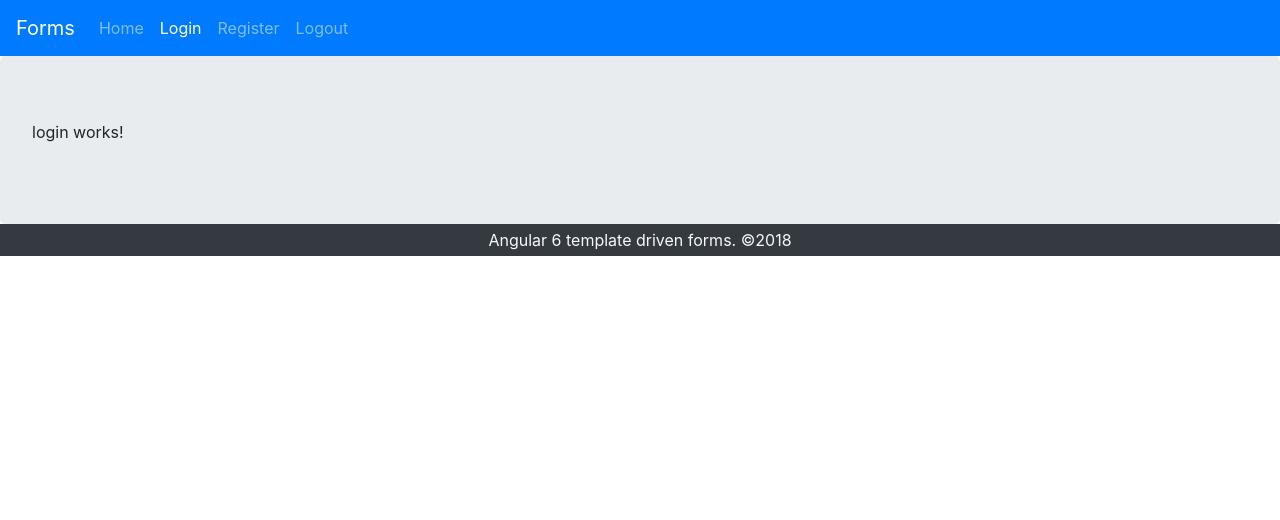
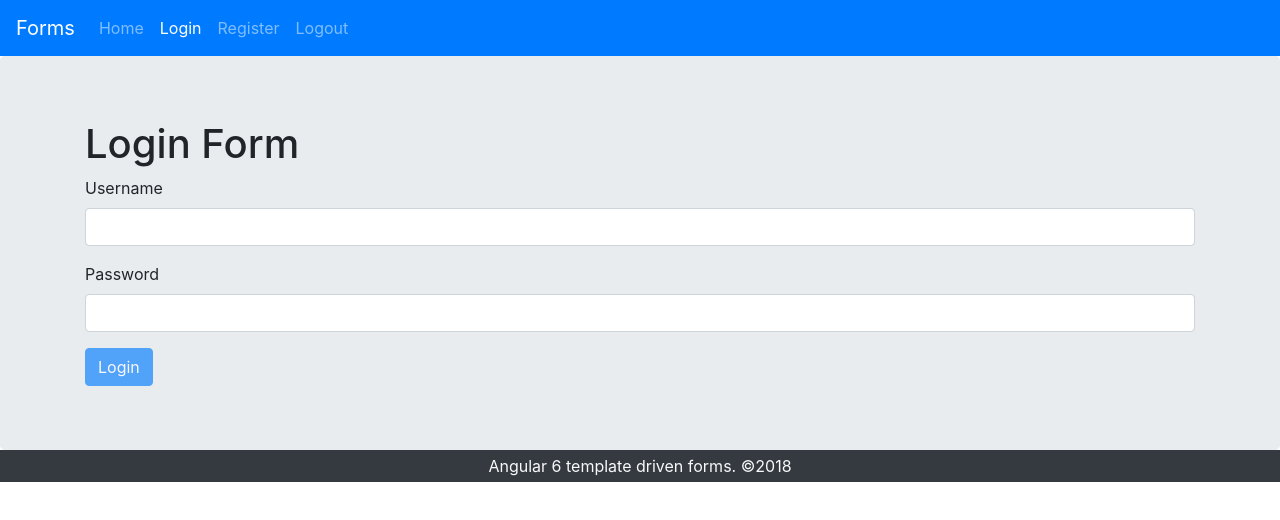
Before and after one commit to todorgarnev/angular-template-forms, an Angular app: page /login in a window 1280 px wide. Shown: the top 520 px of the page. Built offline with nearby package versions, Linux system fonts and the light colour scheme.

Commit message:
Added form validation

```diff
--- a/src/app/authentication/login/login.component.html
+++ b/src/app/authentication/login/login.component.html
@@ -1,3 +1,20 @@
-<p>
-  login works!
-</p>
+<div class="container">
+  <h1>Login Form</h1>
+  <form #loginForm="ngForm" (ngSubmit)="login()">
+    <div class="form-group">
+      <label for="username">Username</label>
+      <input type="text" class="form-control" id="username" required name="username" #username="ngModel" [(ngModel)]="model.username">
+      <div class="alert alert-danger" [hidden]="username.valid || username.untouched">
+        This field is required!
+      </div>
+    </div>
+    <div class="form-group">
+      <label for="password">Password</label>
+      <input type="password" class="form-control" id="password" required name="password" #password="ngModel" [(ngModel)]="model.password">
+      <div class="alert alert-danger" [hidden]="password.valid || password.untouched">
+        This field is required!
+      </div>
+    </div>
+    <button type="submit" class="btn btn-primary" [disabled]="loginForm.form.invalid">Login</button>
+  </form>
+</div>
--- a/src/app/authentication/login/login.component.ts
+++ b/src/app/authentication/login/login.component.ts
@@ -1,4 +1,5 @@
 import { Component, OnInit } from '@angular/core';
+import { LoginModel } from '../models/login.model';
 
 @Component({
   selector: 'app-login',
@@ -6,8 +7,15 @@ import { Component, OnInit } from '@angular/core';
   styleUrls: ['./login.component.css']
 })
 export class LoginComponent implements OnInit {
+  public model: LoginModel;
 
-  constructor() { }
+  constructor() {
+    this.model = new LoginModel('', '');
+  }
+
+  login() {
+    console.log('login..');
+  }
 
   ngOnInit() {
   }
--- /dev/null
+++ b/src/app/authentication/models/login.model.ts
@@ -0,0 +1,6 @@
+export class LoginModel {
+  constructor(
+    public username: string,
+    public password: string
+  ) { }
+}
--- a/src/app/authentication/register/register.component.html
+++ b/src/app/authentication/register/register.component.html
@@ -1,36 +1,57 @@
-{{model | json}}
 <div class="container">
   <h1>Registration Form</h1>
   <form #registerForm="ngForm" (ngSubmit)="register()">
     <div class="form-group">
       <label for="username">Username</label>
-      <input type="text" class="form-control" id="username" required name="username" [(ngModel)]="model.username" #username="ngModel">
+      <input type="text" class="form-control" id="username" required name="username" [(ngModel)]="model.username" #username="ngModel"
+        pattern="^[A-Z][A-Za-z\d]+$">
+      <div class="alert alert-danger" [hidden]="username.valid || username.untouched">
+        Username is required and must start with a capital letter and must contain only letters and digits.
+      </div>
     </div>
     <div class="form-group">
       <label for="password">Password</label>
-      <input type="password" class="form-control" id="password" required name="password" [(ngModel)]="model.password" #password="ngModel">
+      <input type="password" class="form-control" id="password" required name="password" [(ngModel)]="model.password" #password="ngModel"
+        pattern="^[A-Za-z\d]{4,16}$">
+      <div class="alert alert-danger" [hidden]="password.valid || password.untouched">
+        Password is required and must contain only letters and digits and must be between 4 and 16 symbols.
+      </div>
     </div>
     <div class="form-group">
       <label for="confirmPassword">Confirm Password</label>
       <input type="password" class="form-control" id="confirmPassword" required name="confirmPassword" [(ngModel)]="model.confirmPassword"
         #confirmPassword="ngModel">
+      <div class="alert alert-danger" [hidden]="password.value === confirmPassword.value || confirmPassword.untouched">
+        Both passwords must match.
+      </div>
     </div>
     <div class="form-group">
       <label for="firstName">First Name</label>
-      <input type="text" class="form-control" id="firstName" required name="firstName" [(ngModel)]="model.firstName" #firstName="ngModel">
+      <input type="text" class="form-control" id="firstName" required name="firstName" [(ngModel)]="model.firstName" #firstName="ngModel"
+        pattern="^[A-Z][A-Za-z]+$">
+      <div class="alert alert-danger" [hidden]="firstName.valid || firstName.untouched">
+        First name is required and must contain only letters and start with a capital letter.
+      </div>
     </div>
     <div class="form-group">
       <label for="lastName">Last Name</label>
-      <input type="text" class="form-control" id="lastName" required name="lastName" [(ngModel)]="model.lastName" #lastName="ngModel">
+      <input type="text" class="form-control" id="lastName" required name="lastName" [(ngModel)]="model.lastName" #lastName="ngModel"
+        pattern="^[A-Z][A-Za-z]+$">
+      <div class="alert alert-danger" [hidden]="lastName.valid || lastName.untouched">
+        Last name is required and must contain only letters and start with a capital letter.
+      </div>
     </div>
     <div class="form-group">
       <label for="email">Email Address</label>
-      <input type="text" class="form-control" id="email" required name="email" [(ngModel)]="model.email" #email="ngModel">
+      <input type="text" class="form-control" id="email" required name="email" [(ngModel)]="model.email" #email="ngModel" pattern="^[A-Za-z0-9]+\@[A-Za-z0-9]+\.[A-Za-z]{2,4}$">
+      <div class="alert alert-danger" [hidden]="email.valid || email.untouched">
+        Invalid email address!
+      </div>
     </div>
     <div class="form-group">
       <label for="age">Age</label>
-      <input type="number" class="form-control" id="age" min="18" name="age" [(ngModel)]="model.age" #age="ngModel">
+      <input type="number" class="form-control" id="age" name="age" min="18" [(ngModel)]="model.age" #age="ngModel">
     </div>
-    <button type="submit" class="btn btn-primary">Register</button>
+    <button type="submit" class="btn btn-primary" [disabled]="registerForm.form.invalid">Register</button>
   </form>
 </div>
--- a/src/app/authentication/register/register.component.ts
+++ b/src/app/authentication/register/register.component.ts
@@ -14,6 +14,7 @@ export class RegisterComponent implements OnInit {
   }
 
   register() {
+    delete this.model['confirmPassword'];
     console.log('regiter..');
   }
 
```
